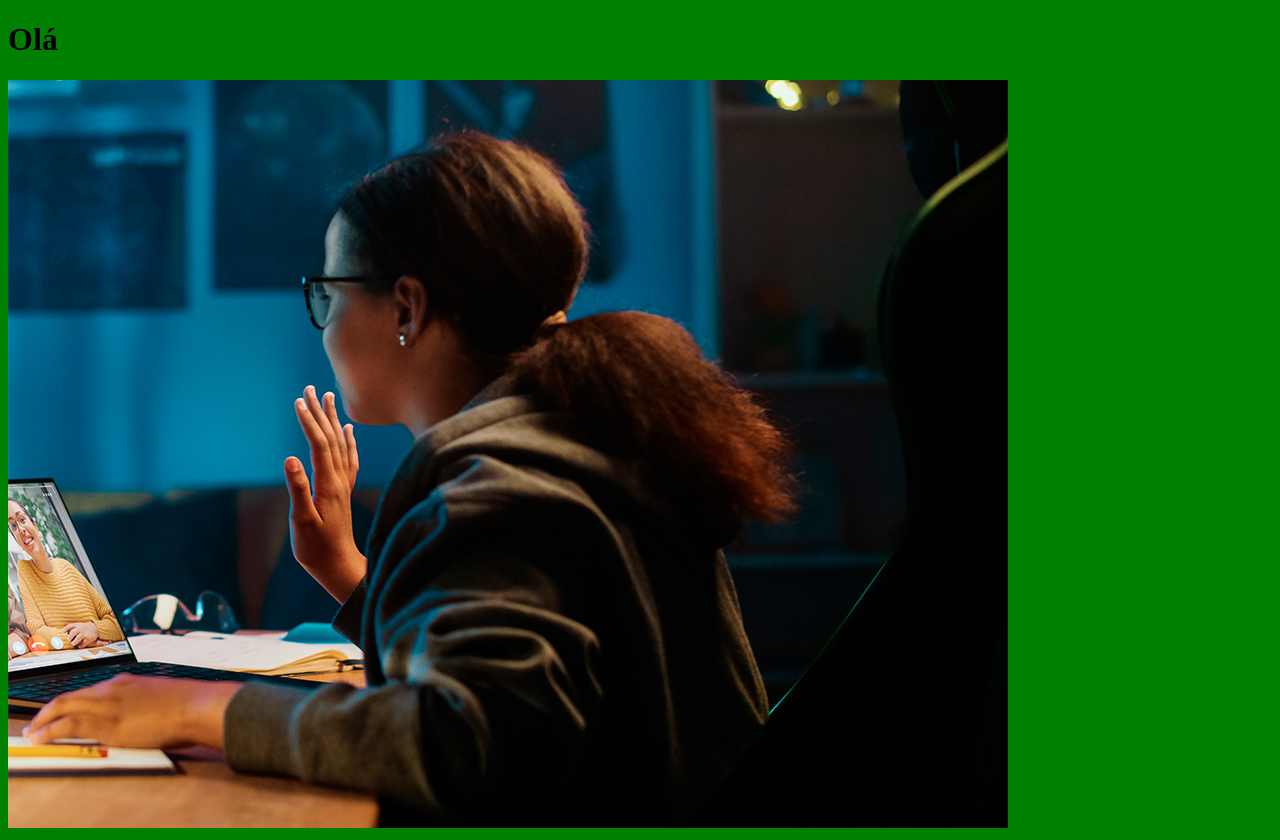
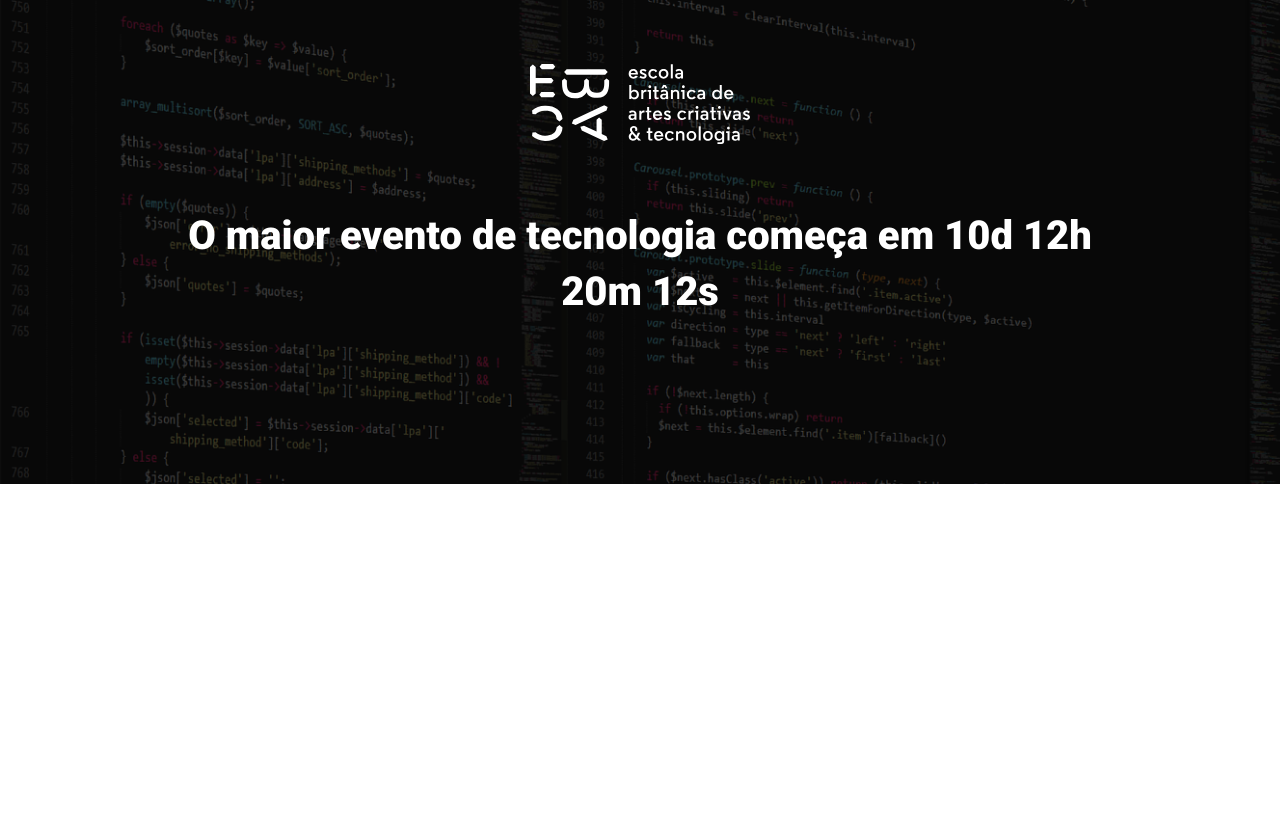
Before and after one commit to Matheus8013/ebac_tech_talks, a website built with Parcel: page src/index.html in a window 1280 px wide. After the commit the page ends 800 px from the top, so only its background shows below. Built offline with nearby package versions, Linux system fonts and the light colour scheme.

Commit message:
Criando o hero

```diff
--- a/src/index.html
+++ b/src/index.html
@@ -1,14 +1,23 @@
 <!DOCTYPE html>
-<html lang="en">
+<html lang="pt-br">
 <head>
     <meta charset="UTF-8">
     <meta name="viewport" content="width=device-width, initial-scale=1.0">
-    <title>Document</title>
+    <title>EBAC Tach Talks</title>
+    <link rel="preconnect" href="https://fonts.googleapis.com">
+    <link rel="preconnect" href="https://fonts.gstatic.com" crossorigin>
+    <link href="https://fonts.googleapis.com/css2?family=Roboto:wght@400;700;900&display=swap" rel="stylesheet">
     <link rel="stylesheet" href="styles/main.scss">
 </head>
 <body>
-    <h1>Olá</h1>
-    <img src="./images/backend.png" alt="">
+    <header class="hero">
+        <div class="container">
+            <img class="hero__logo" src="./images/ebac_logo.svg" alt="EBAC">
+            <p class="hero__text">
+                O maior evento de tecnologia começa em 10d 12h 20m 12s
+            </p>
+        </div>
+    </header>
     <script src="scripts/main.js"></script>
 </body>
 </html>
--- /dev/null
+++ b/src/styles/_hero.scss
@@ -0,0 +1,52 @@
+.hero{
+    padding-top: 64px;
+    padding-bottom: 100px;
+    background-image: url(../images/fundo.png);
+    background-repeat: no-repeat;
+    background-size: cover;
+    position: relative;
+
+    .container {
+        position: relative;
+    }
+
+    &::before {
+        top: 0;
+        left: 0;
+        position: absolute;
+        width: 100%;
+        height: 100%;
+        background-color: #000;
+        content: '';
+        opacity: 0.7;
+    }
+
+    &__text {
+        padding-top: 64px;
+        padding-bottom: 64px;
+        font-size: 40px;
+        line-height: 56px;
+        font-weight: 800;
+        text-align: center;
+    }
+
+    &__logo {
+        margin: 0 auto;
+        height: 80px;
+        display: block;
+    }
+
+    @media (max-width: 640px) {
+        padding: 40px 0;
+
+        &__logo {
+            height: 40px;
+        }
+
+        &__text {
+            font-size: 24px;
+            line-height: 24px;
+            margin: 24px 0;
+        }
+    }
+}
--- a/src/styles/main.scss
+++ b/src/styles/main.scss
@@ -1,3 +1,23 @@
-body {
-    background-color: green;
+@use 'hero';
+
+* {
+    margin: 0;
+    padding: 0;
+    box-sizing: border-box;
+    font-family: Roboto , sans-serif;
+    color: #fff;
 }
+
+.container {
+    max-width: 960px;
+    width: 100%;
+    margin: 0 auto;
+
+    @media (max-width: 640px) {
+        max-width: 80%;
+    }
+
+    @media (max-width: 1024px) {
+        max-width: 90%;
+    }
+}
```
